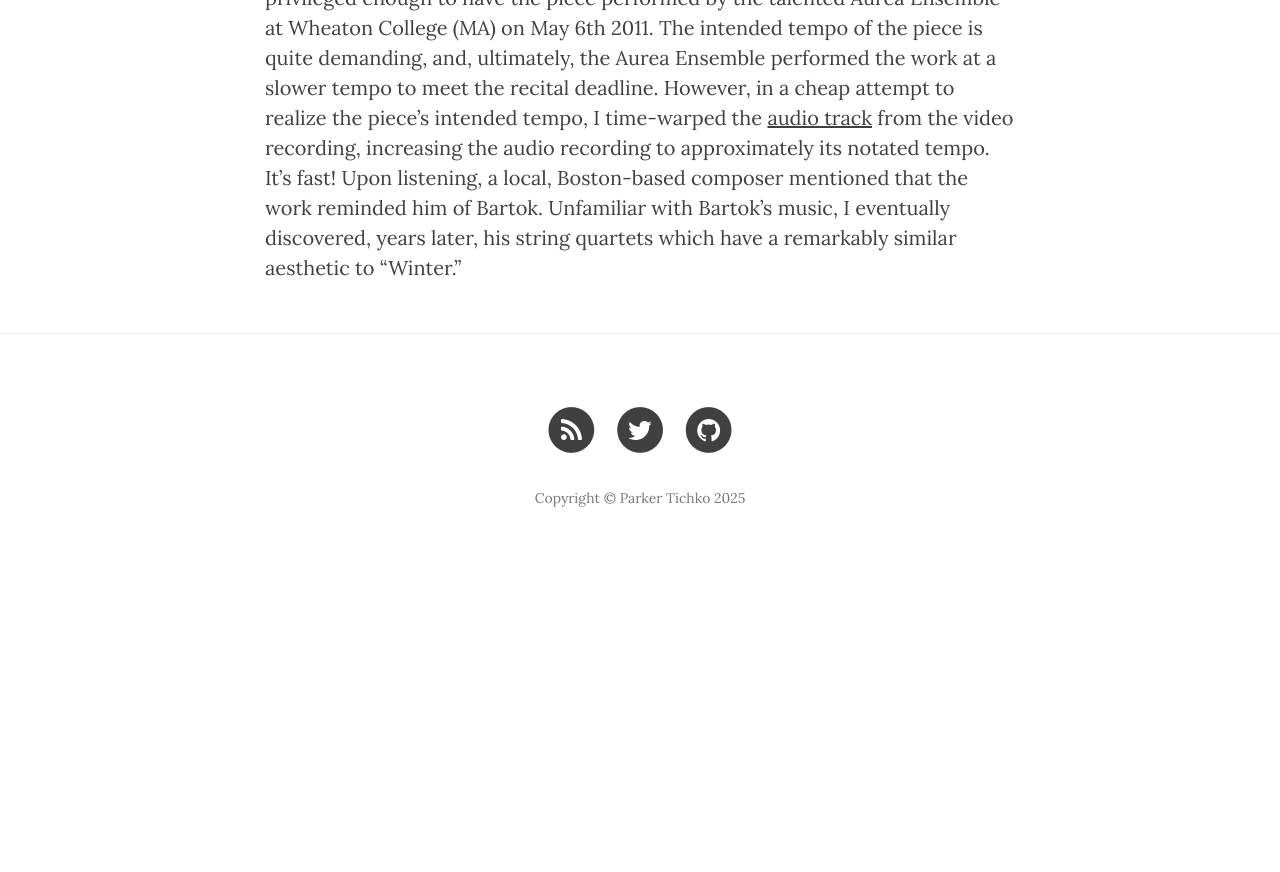
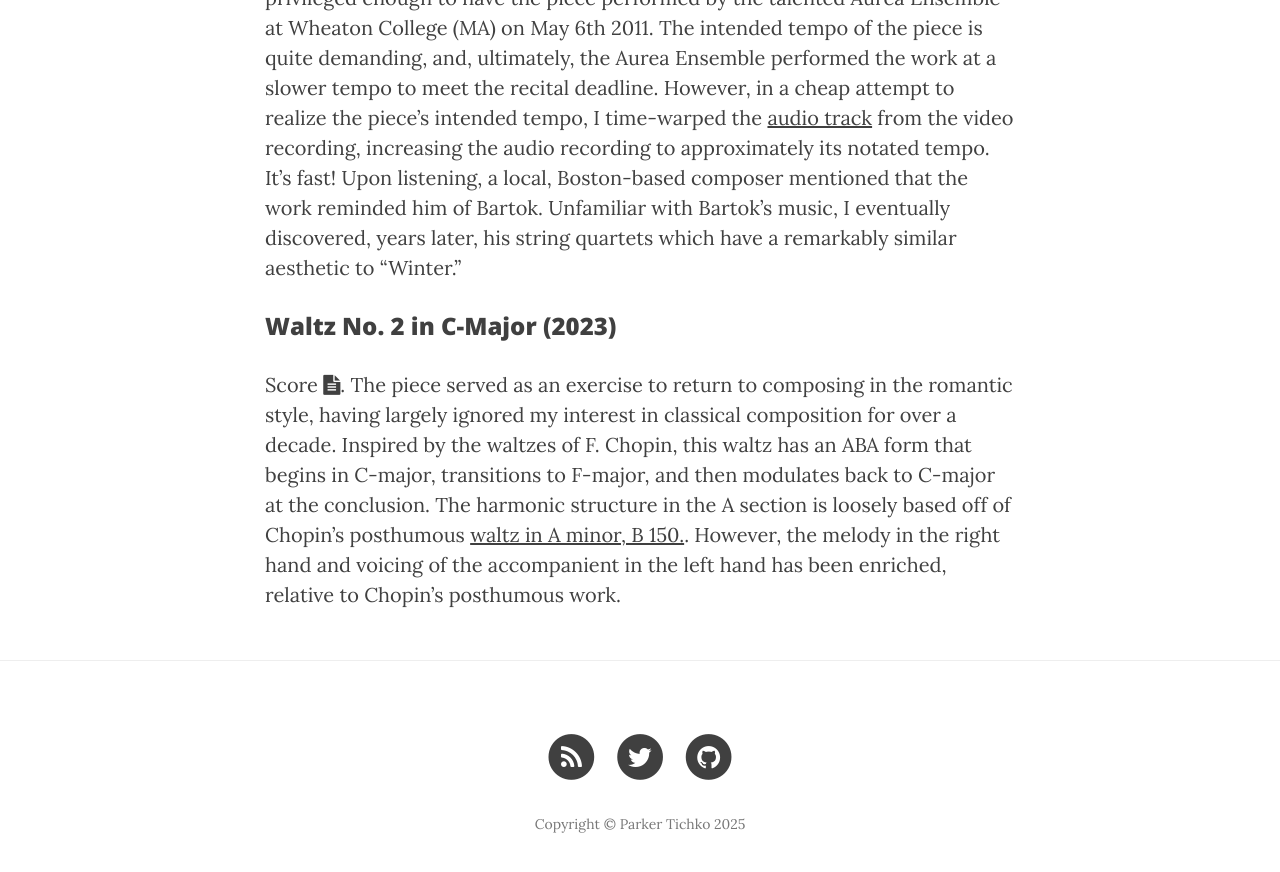
Before and after one commit to ptichko/ptichko.github.io, a Jekyll site: the page built from 3_music.md, in a window 1280 px wide and 900 px high, scrolled down 3100 px. Shown: the top 872 px of the window. Built offline with Jekyll 4.4.1, drawn with Linux system fonts in a browser that asks for light colours; nearby versions of some CDN libraries; before the commit the page ends 3674 px from its top, so only the background shows below that.

Commit message:
waltz no. 2 sheet music and description

```diff
--- a/3_music.md
+++ b/3_music.md
@@ -38,3 +38,9 @@ A short, lyrical piece reminiscent of Scriabin and Chopin. Performer is Steven K
 
 Score  <a href="/CV/String Quartet Final Score 7-4 Version.pdf" target="_blank"><i class="fa fa-file-text fa-md"></i></a>.
 The piece is a condensed movement, from an unfinished grander work revolving around the four seasons, that is centered around a 7-tone theme. I was privileged enough to have the piece performed by the talented Aurea Ensemble at Wheaton College (MA) on May 6th 2011. The intended tempo of the piece is quite demanding, and, ultimately, the Aurea Ensemble performed the work at a slower tempo to meet the recital deadline. However, in a cheap attempt to realize the piece's intended tempo, I time-warped the [audio track](https://soundcloud.com/parkertichko/1-movement-for-string?si=1a8f03af21124ed6be5caa8bd2b145c0&utm_source=clipboard&utm_medium=text&utm_campaign=social_sharing) from the video recording, increasing the audio recording to approximately its notated tempo. It's fast! Upon listening, a local, Boston-based composer mentioned that the work reminded him of Bartok. Unfamiliar with Bartok's music, I eventually discovered, years later, his string quartets which have a remarkably similar aesthetic to "Winter."
+
+
+### Waltz No. 2 in C-Major (2023)
+
+Score  <a href="/CV/Waltz No. 2, C Major.pdf" target="_blank"><i class="fa fa-file-text fa-md"></i></a>.
+The piece served as an exercise to return to composing in the romantic style, having largely ignored my interest in classical composition for over a decade. Inspired by the waltzes of F. Chopin, this waltz has an ABA form that begins in C-major, transitions to F-major, and then modulates back to C-major at the conclusion. The harmonic structure in the A section is loosely based off of Chopin's posthumous [waltz in A minor, B 150.](https://en.wikipedia.org/wiki/Waltz_in_A_minor_(Chopin)). However, the melody in the right hand and voicing of the accompanient in the left hand has been enriched, relative to Chopin's posthumous work.
```
Also changed, not shown: 1 other file.
